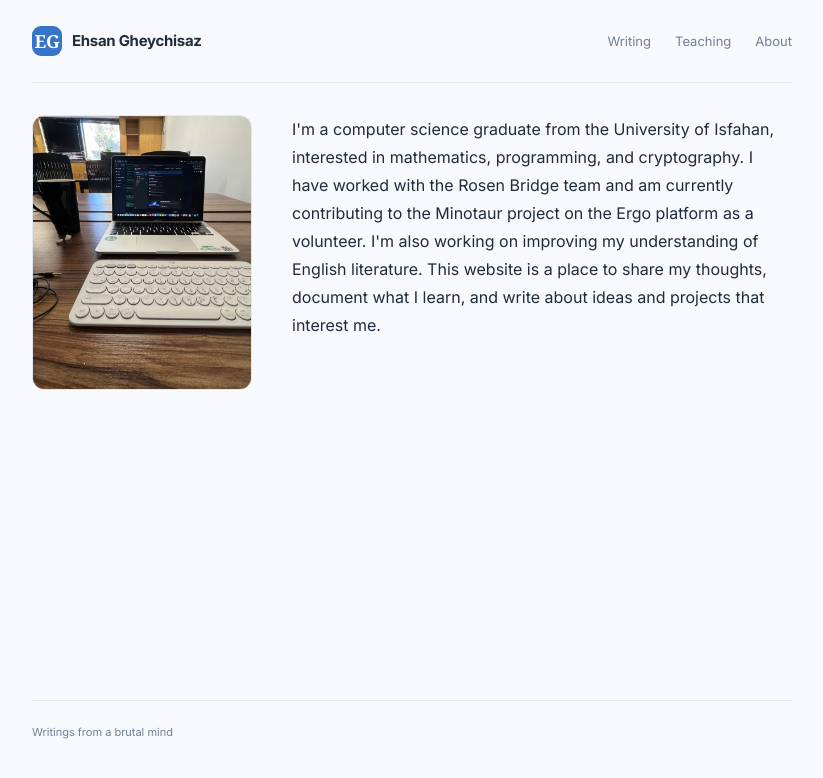
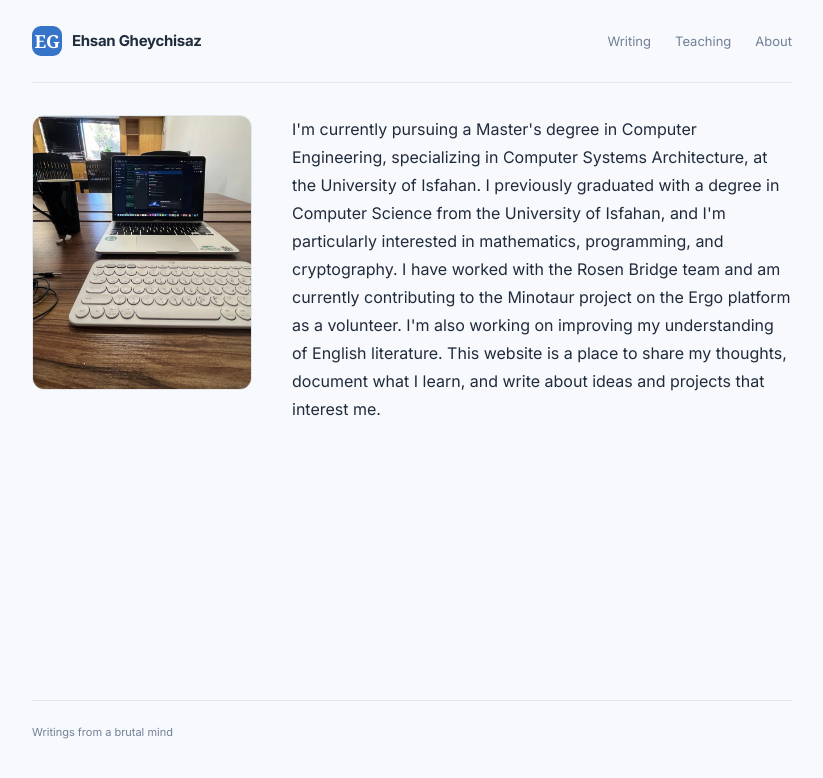
Before and after one commit to EhsanGheychisaz/EhsanGheychisaz.github.io, a Jekyll site: the page built from about.md, in a window 1280 px wide. Shown: the top 778 px of the page, without its empty margins (228-1051 px from the left). Built offline with Jekyll 4.4.1, drawn with Linux system fonts in a browser that asks for light colours.

Commit message:
update about me page

```diff
--- a/about.md
+++ b/about.md
@@ -13,14 +13,13 @@ permalink: /about/
   >
 
   <div class="about-text">
+  I'm currently pursuing a Master's degree in Computer Engineering, specializing in Computer Systems Architecture, at the University of Isfahan. I previously graduated with a degree in Computer Science from the University of Isfahan, and I'm particularly interested in mathematics, programming, and cryptography.
 
-    I'm a computer science graduate from the University of Isfahan, interested in mathematics, programming, and cryptography.
+I have worked with the Rosen Bridge team and am currently contributing to the Minotaur project on the Ergo platform as a volunteer.
 
-    I have worked with the Rosen Bridge team and am currently contributing to the Minotaur project on the Ergo platform as a volunteer.
+I'm also working on improving my understanding of English literature.
 
-    I'm also working on improving my understanding of English literature.
-
-    This website is a place to share my thoughts, document what I learn, and write about ideas and projects that interest me.
+This website is a place to share my thoughts, document what I learn, and write about ideas and projects that interest me.
 
   </div>
 </div>
```
Also changed, not shown: teaching.md (+1 -1 lines).
